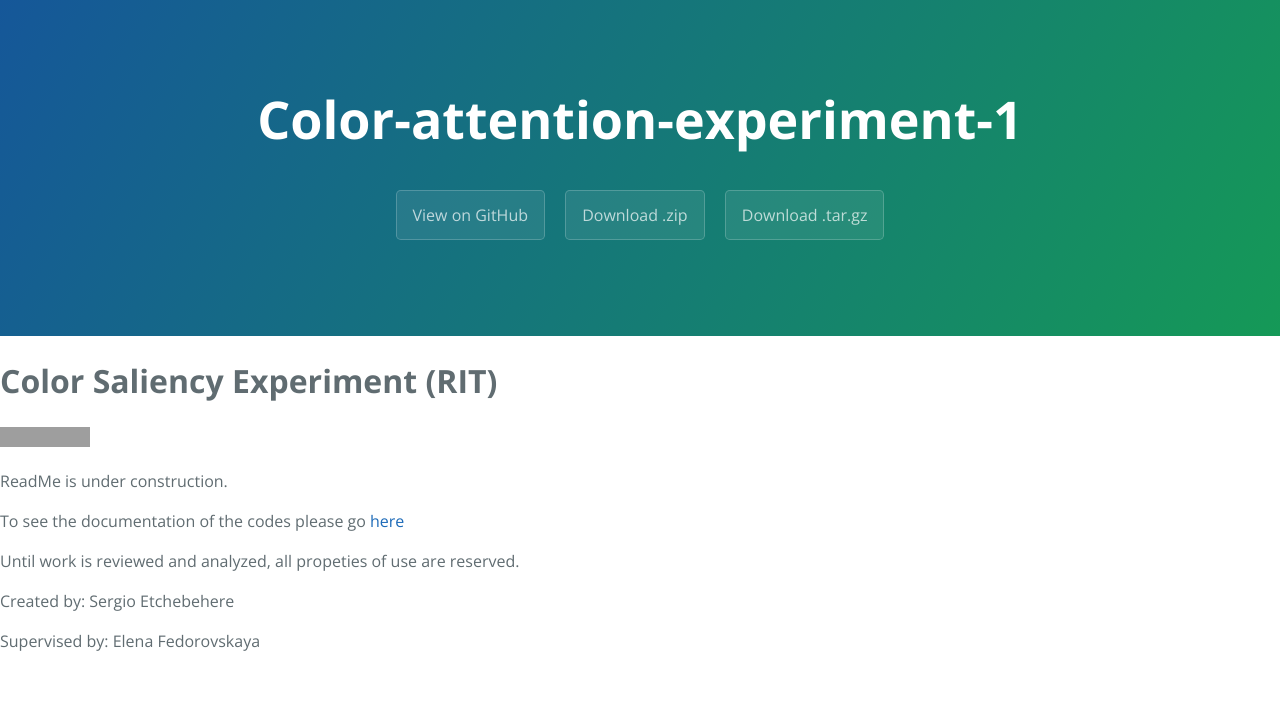
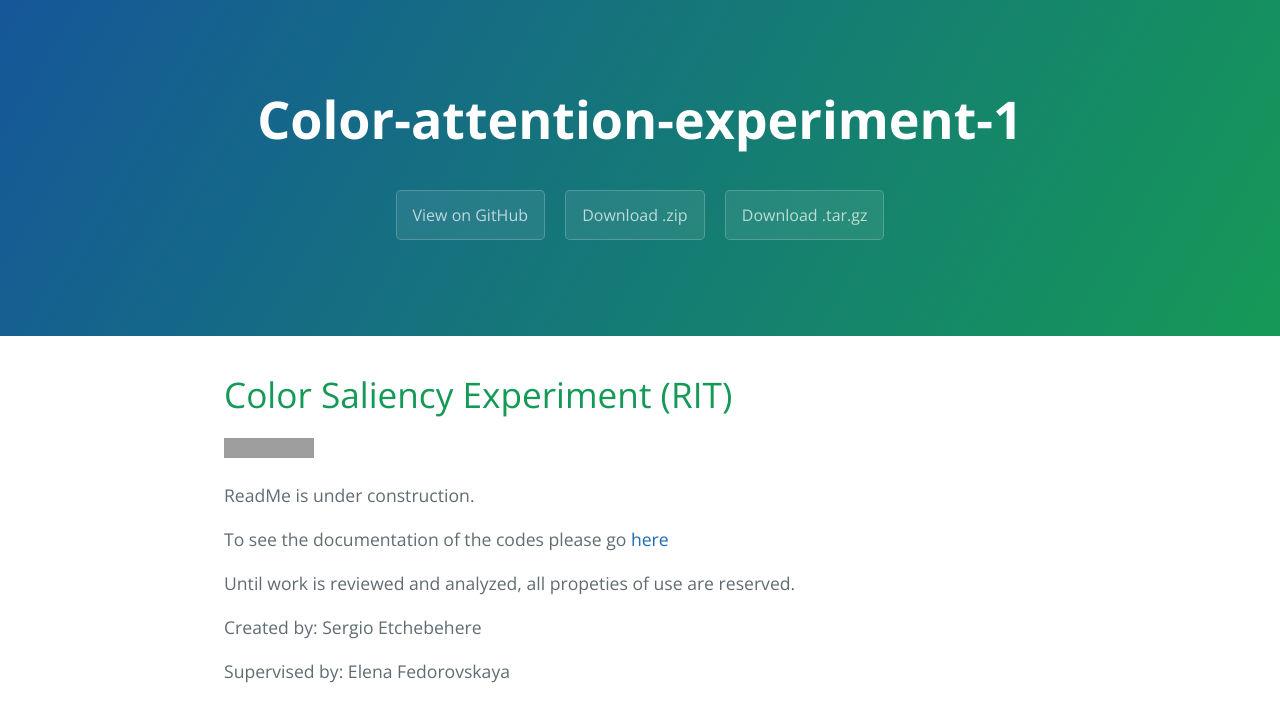
Before and after one commit to ejsergi/Color-Attention-Experiment-1, a Jekyll site: the page built from index.md, in a window 1280 px wide. Shown: the top 722 px of the page. Built offline with Jekyll 4.4.1, drawn with Linux system fonts in a browser that asks for light colours; grey boxes are pictures that could not be loaded.

Commit message:
definitivamentSI

```diff
--- a/_layouts/default.html
+++ b/_layouts/default.html
@@ -19,7 +19,7 @@
     </section>
 
 
-    <section>
+    <section class="main-content">
 
     {{ content }}
 
```
